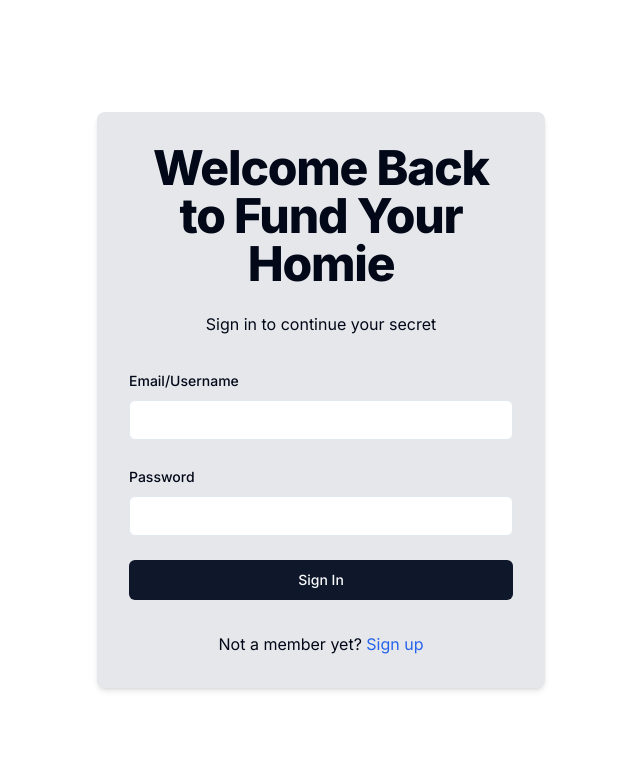
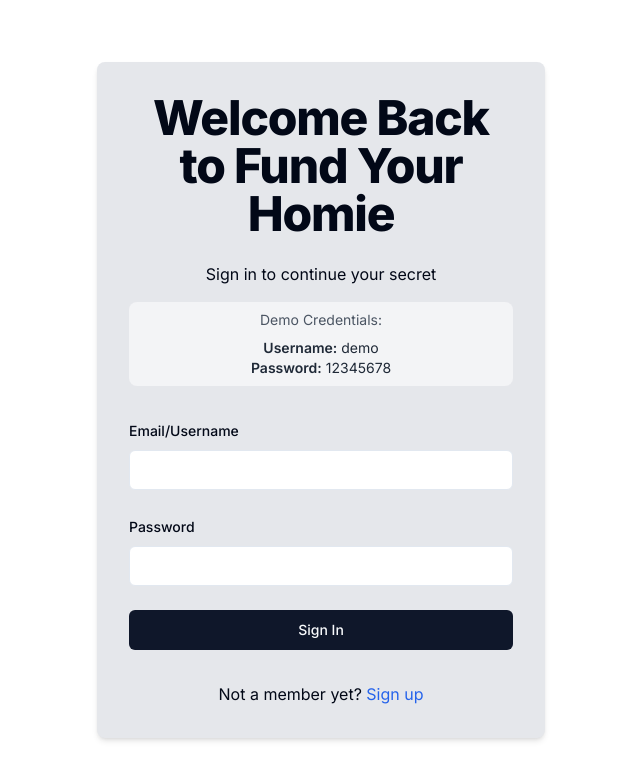
Before and after one commit to dev-shreyash/nextjs-ai-app, a Next.js app: page /sign-in in a window 1280 px wide. Shown: the top 780 px of the page, without its empty margins (319-959 px from the left). Built offline with nearby package versions, Linux system fonts and the light colour scheme.

Commit message:
feat(sign-in): add demo credentials section to sign-in form

```diff
--- a/src/app/(auth)/sign-in/page.tsx
+++ b/src/app/(auth)/sign-in/page.tsx
@@ -62,6 +62,16 @@
             Welcome Back to Fund Your Homie
           </h1>
           <p className="mb-4">Sign in to continue your secret</p>
+          {/*Demo credentials */}
+          <div className="bg-gray-100 p-2 rounded-lg mb-2">
+            <p className="text-sm text-gray-600 mb-2">Demo Credentials:</p>
+            <p className="text-sm text-gray-800">
+              <span className="font-semibold">Username:</span> demo
+            </p>
+            <p className="text-sm text-gray-800">
+              <span className="font-semibold">Password:</span> 12345678
+            </p>
+          </div>
         </div>
         <Form {...form}>
           <form onSubmit={form.handleSubmit(onSubmit)} className="space-y-6">
```
